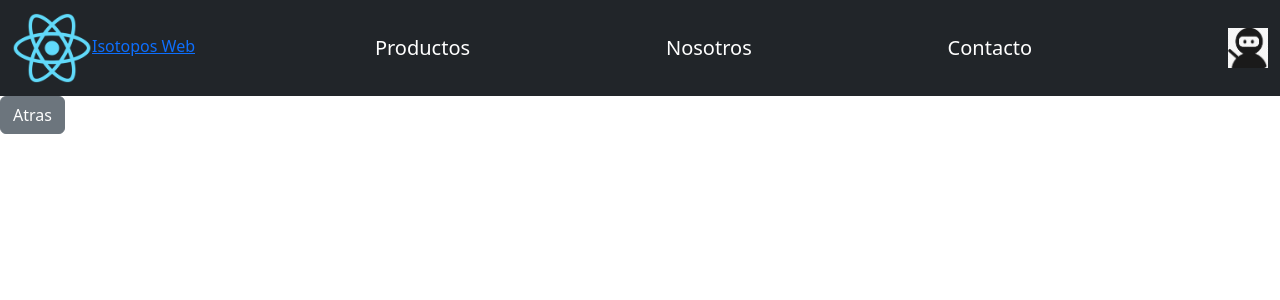
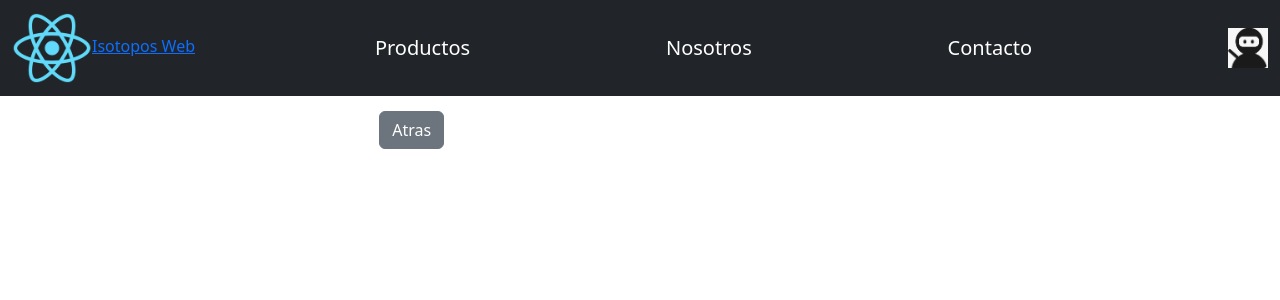
Before and after one commit to kislo-Luis/first-react, a React (Create React App) app: page /perfil in a window 1280 px wide. Shown: the top 300 px of the page. Built offline with nearby package versions, Linux system fonts and the light colour scheme.

Commit message:
fix:Link-NavLink

```diff
--- a/src/components/NavBar/NavBar.jsx
+++ b/src/components/NavBar/NavBar.jsx
@@ -1,31 +1,31 @@
 import { NavbarBrand } from "reactstrap";
-import { Link } from "react-router-dom";
+import { NavLink } from "react-router-dom";
 import { Navbar as NavbarReacstrap } from "reactstrap";
 
 export const NavBar = () => {
   return (
     <div>
       <NavbarReacstrap color="dark" dark>
-        <Link to="/home">
+        <NavLink to="/home">
           <img
             alt="logo"
             src="/logo192.png"
             style={{ height: 80, width: 80 }}
           />
           Isotopos Web
-        </Link>
+        </NavLink>
 
         <NavbarBrand href="/home">Productos</NavbarBrand>
         <NavbarBrand href="/perfil">Nosotros</NavbarBrand>
         <NavbarBrand href="/perfil">Contacto</NavbarBrand>
 
-        <Link to="perfil">
+        <NavLink to="perfil">
           <img
             alt="logo"
             src="/UserAvatar.png"
             style={{ height: 40, width: 40 }}
           />
-        </Link>
+        </NavLink>
       </NavbarReacstrap>
     </div>
   );
--- a/src/pages/Home/Home.css
+++ b/src/pages/Home/Home.css
@@ -1,8 +1,12 @@
-.cards-grid{
-    display: grid;
-    grid-template-columns: 1fr 1fr 1fr  ;
-    gap: 15px;
-    margin: 15px;
+.grid {
+  display: flex;
+  justify-content: center;
+}
 
-
+.cards-grid {
+  display: grid;
+  grid-template-columns: repeat(3, 1fr);
+  gap: 65px 150px;
+  margin-top: 65px;
+  margin-bottom: 65px;
 }
--- a/src/pages/Home/Home.jsx
+++ b/src/pages/Home/Home.jsx
@@ -1,9 +1,10 @@
 import React from "react";
 import { Card } from "../../components/card/Card";
 import { cardsData } from "../../components/card/cardsData";
-import './Home.css';
+import "./Home.css";
 export const Home = (props) => {
   return (
+    <div className="grid">
       <div className="cards-grid">
         {cardsData.map((data) => (
           <Card
@@ -14,5 +15,6 @@ export const Home = (props) => {
           />
         ))}
       </div>
+    </div>
   );
 };
--- a/src/pages/Home/index.js
+++ b/src/pages/Home/index.js
@@ -0,0 +1 @@
+export { Home } from "./Home";
--- a/src/pages/Profile.jsx
+++ b/src/pages/Profile.jsx
@@ -1,13 +1,16 @@
 import React from "react";
-import { Link } from "react-router-dom";
+import { NavLink } from "react-router-dom";
 import { Button } from "reactstrap";
+import "./profile.css";
 
 export const Profile = () => {
   return (
-    <div>
-      <Link to="/">
+    <div className="buttom">
+      <div className="back">
+      <NavLink to="/">
         <Button>Atras</Button>
-      </Link>
+      </NavLink>
+      </div>
     </div>
   );
 };
--- /dev/null
+++ b/src/pages/profile.css
@@ -0,0 +1,8 @@
+.buttom {
+  display: flex;
+  margin-top: 15px;
+}
+.back {
+  margin-left: 23.7rem;
+
+}
```
Also changed, not shown: src/index.js (+2 -6 lines). Lines whose indentation alone changed are shown as unchanged.
